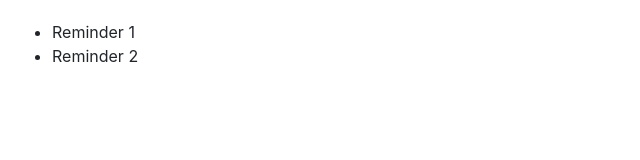
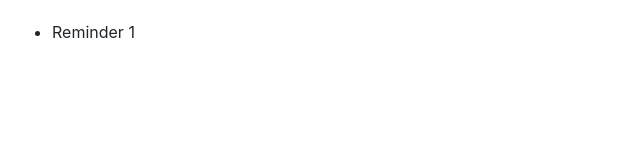
Before and after one commit to pesekt1/reminders-app-demo, a React (Create React App) app: page / in a window 1280 px wide. Shown: the top 160 px of the page, without its empty margins (0-640 px from the left). Built offline with nearby package versions, Linux system fonts and the light colour scheme.

Commit message:
useState hook

```diff
--- a/src/App.tsx
+++ b/src/App.tsx
@@ -1,15 +1,18 @@
-import React from "react";
-import logo from "./logo.svg";
+import React, { useState } from "react";
 import "./App.css";
 import ReminderList from "./components/ReminderList";
 import Reminder from "./models/reminder";
 
-const reminders: Reminder[] = [
-  { id: 1, title: "Reminder 1" },
-  { id: 2, title: "Reminder 2" },
-];
+// const reminders: Reminder[] = [
+//   { id: 1, title: "Reminder 1" },
+//   { id: 2, title: "Reminder 2" },
+// ];
 
 function App() {
+  const [reminders, setReminders] = useState<Reminder[]>([
+    { id: 1, title: "Reminder 1" },
+  ]);
+
   return (
     <div className="App">
       <ReminderList items={reminders} />
```
